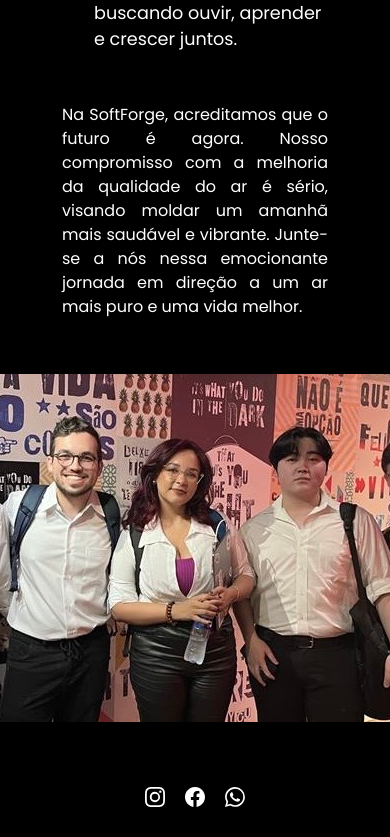
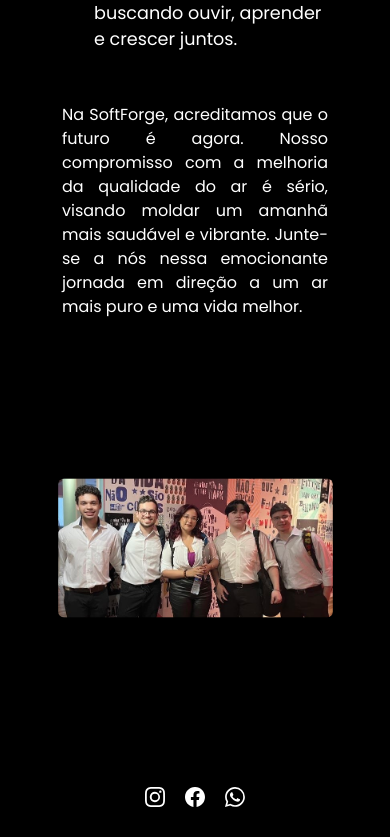
Before and after one commit to LilithGouveia/next-challenge-application, a React (Vite) app: page /sobreNos in a window 390 px wide. Shown: the part 2365-3202 px from the top of the page. Built offline with nearby package versions, Linux system fonts and the light colour scheme.

Commit message:
Arrumando a imagem com responsividade!

```diff
--- a/src/style/aboutUsContent.scss
+++ b/src/style/aboutUsContent.scss
@@ -38,6 +38,16 @@ li{
     border-radius: 15px;
     height: 50%;
     transition: all .3s ease-in-out;
+    @media screen and (max-width: 767px) {
+        transform: scale(0.8)
+      }
+    @media screen and (max-width: 573px) {
+        transform: scale(0.6)
+    }
+    @media screen and (max-width: 448px) {
+        transform: scale(0.4)
+
+    }
 }
 
 .image-aboutUS:hover{
```
